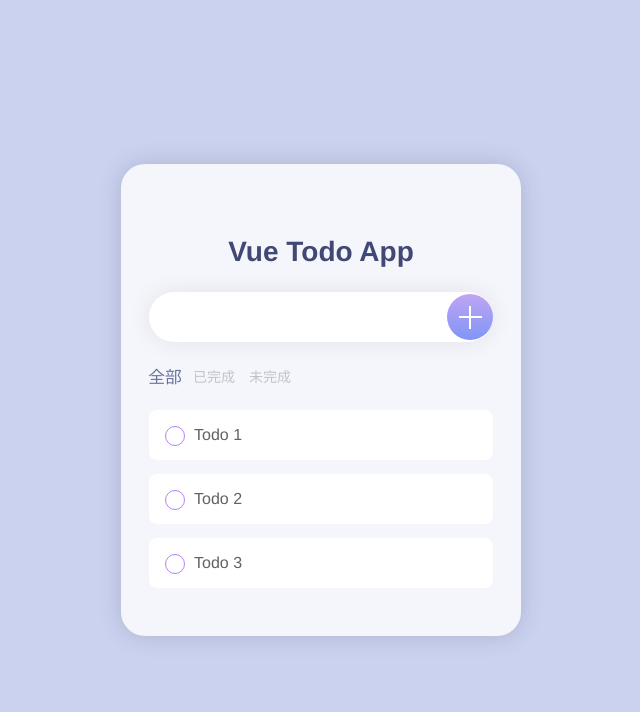
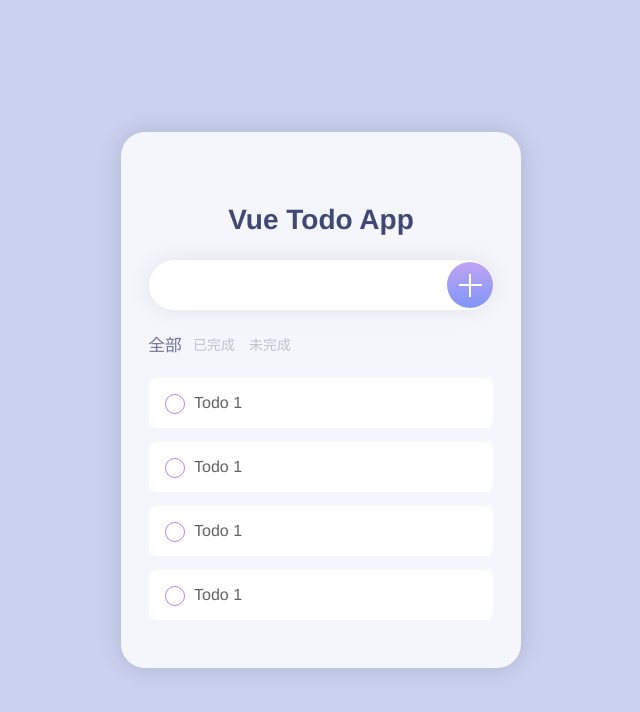
Before and after one commit to chenbowu/todo-app, a Vue app: page / in a window 1280 px wide. Shown: the top 712 px of the page, without its empty margins (319-959 px from the left). Built offline with nearby package versions, Linux system fonts and the light colour scheme.

Commit message:
chore: 抽离组件

```diff
--- a/src/App.vue
+++ b/src/App.vue
@@ -1,47 +1,18 @@
 <script setup lang="ts">
+import TodoAdd from './components/TodoAdd.vue'
+import TodoFilter from './components/TodoFilter.vue'
+import TodoList from './components/TodoList.vue'
 </script>
 
 <template>
   <main>
     <div class="container">
       <h1>Vue Todo App</h1>
-      <div class="input-add">
-        <input type="text">
-        <button>
-          <i class="plus"></i>
-        </button>
-      </div>
-      <div class="filters">
-        <span class="filter active">全部</span>
-        <span class="filter">已完成</span>
-        <span class="filter">未完成</span>
-      </div>
-      <div class="todo-list">
-        <div class="todo-item">
-          <label>
-            <input type="checkbox">
-            Todo 1
-            <span class="check-button"></span>
-          </label>
-        </div>
-        <div class="todo-item">
-          <label>
-            <input type="checkbox">
-            Todo 2
-            <span class="check-button"></span>
-          </label>
-        </div>
-        <div class="todo-item">
-          <label>
-            <input type="checkbox">
-            Todo 3
-            <span class="check-button"></span>
-          </label>
-        </div>
-      </div>
+      <TodoAdd />
+      <TodoFilter />
+      <TodoList />
     </div>
   </main>
-
 </template>
 
 <style>
@@ -76,116 +47,4 @@
     text-align: center;
     color: #414873;
   }
-
-  .input-add {
-    position: relative;
-    display: flex;
-    align-items: center;
-  }
-
-  .input-add input {
-    padding: 16px 52px 16px 18px;
-    border-radius: 48px;
-    border: none;
-    outline: none;
-    box-shadow: 0px 0px 24px rgba(0, 0, 0, 0.08);
-    width: 100%;
-    font-size: 16px;
-    color: #626262;
-  }
-
-  .input-add button {
-    width: 46px;
-    height: 46px;
-    border-radius: 50%;
-    background: linear-gradient(#c0a5f3, #7f95f7);
-    border: none;
-    outline: none;
-    color: white;
-    position: absolute;
-    right: 0;
-    cursor: pointer;
-  }
-
-  .input-add .plus {
-    display: block;
-    width: 100%;
-    height: 100%;
-    background: linear-gradient(#fff, #fff), linear-gradient(#fff, #fff);
-    background-size: 50% 2px, 2px 50%;
-    background-position: center;
-    background-repeat: no-repeat;
-  }
-
-  .filters {
-    display: flex;
-    margin: 24px 2px;
-    color: #c0c2ce;
-    font-size: 14px;
-  }
-
-  .filters .filter {
-    margin-right: 14px;
-    transition: 0.8s;
-  }
-
-  .filters .filter.active {
-    color: #6b729c;
-    transform: scale(1.2);
-  }
-
-  .todo-list {
-    display: grid;
-    row-gap: 14px;
-  }
-
-  .todo-item {
-    background: white;
-    padding: 16px;
-    border-radius: 8px;
-    color: #626262;
-  }
-
-  .todo-item label {
-    position: relative;
-    display: flex;
-    align-items: center;;
-    user-select: none;
-  }
-
-  .todo-item label span.check-button {
-    position: absolute;
-    top: 0;
-  }
-
-  .todo-item label span.check-button::before,
-  .todo-item label span.check-button::after  {
-    content: "";
-    display: block;
-    position: absolute;
-    width: 18px;
-    height: 18px;
-    border-radius: 50%;
-  }
-
-  .todo-item label span.check-button::before {
-    border: 1px solid #b382f9;
-  }
-
-  .todo-item label span.check-button::after {
-    background: #b382f9;
-    transition: 0.4s;
-    transform: translate(1px, 1px) scale(0.8);
-    opacity: 0;
-  }
-
-  .todo-item input {
-    margin-right: 16px;
-    /* 隐藏默认 input 框*/
-    opacity: 0;
-  }
-
-  .todo-item input:checked + span.check-button::after {
-    opacity: 1;
-  }
 </style>
--- /dev/null
+++ b/src/components/TodoAdd.vue
@@ -0,0 +1,55 @@
+<script lang="ts">
+    export default {
+        name: 'TodoAdd'
+    }
+</script>
+
+<template>
+      <div class="input-add">
+        <input type="text">
+        <button>
+          <i class="plus"></i>
+        </button>
+      </div>
+</template>
+<style scoped>
+  .input-add {
+    position: relative;
+    display: flex;
+    align-items: center;
+  }
+
+  .input-add input {
+    padding: 16px 52px 16px 18px;
+    border-radius: 48px;
+    border: none;
+    outline: none;
+    box-shadow: 0px 0px 24px rgba(0, 0, 0, 0.08);
+    width: 100%;
+    font-size: 16px;
+    color: #626262;
+  }
+
+  .input-add button {
+    width: 46px;
+    height: 46px;
+    border-radius: 50%;
+    background: linear-gradient(#c0a5f3, #7f95f7);
+    border: none;
+    outline: none;
+    color: white;
+    position: absolute;
+    right: 0;
+    cursor: pointer;
+  }
+
+  .input-add .plus {
+    display: block;
+    width: 100%;
+    height: 100%;
+    background: linear-gradient(#fff, #fff), linear-gradient(#fff, #fff);
+    background-size: 50% 2px, 2px 50%;
+    background-position: center;
+    background-repeat: no-repeat;
+  }
+</style>
--- /dev/null
+++ b/src/components/TodoFilter.vue
@@ -0,0 +1,32 @@
+<script lang="ts">
+  export default {
+    name: 'TodoFilter'
+  }
+</script>
+
+<template>
+      <div class="filters">
+        <span class="filter active">全部</span>
+        <span class="filter">已完成</span>
+        <span class="filter">未完成</span>
+      </div>
+</template>
+
+<style scoped>
+.filters {
+    display: flex;
+    margin: 24px 2px;
+    color: #c0c2ce;
+    font-size: 14px;
+  }
+
+  .filters .filter {
+    margin-right: 14px;
+    transition: 0.8s;
+  }
+
+  .filters .filter.active {
+    color: #6b729c;
+    transform: scale(1.2);
+  }
+</style>
--- /dev/null
+++ b/src/components/TodoList.vue
@@ -0,0 +1,20 @@
+<script lang="ts">
+    import TodoListItem from './TodoListItem.vue'
+    export default {
+    name: "TodoList",
+    components: { TodoListItem }
+}
+</script>
+
+<template>
+    <div class="todo-list">
+        <todo-list-item v-for="n in 4" :key="n"></todo-list-item>
+    </div>
+</template>
+
+<style scoped>
+  .todo-list {
+    display: grid;
+    row-gap: 14px;
+  }
+</style>
--- /dev/null
+++ b/src/components/TodoListItem.vue
@@ -0,0 +1,69 @@
+<script lang="ts">
+    export default {
+        name: 'TodoListItem'
+    }
+</script>
+
+<template>
+      <div class="todo-list">
+        <div class="todo-item">
+          <label>
+            <input type="checkbox">
+            Todo 1
+            <span class="check-button"></span>
+          </label>
+        </div>
+      </div>
+</template>
+
+<style scoped>
+  .todo-item {
+    background: white;
+    padding: 16px;
+    border-radius: 8px;
+    color: #626262;
+  }
+
+  .todo-item label {
+    position: relative;
+    display: flex;
+    align-items: center;;
+    user-select: none;
+  }
+
+  .todo-item label span.check-button {
+    position: absolute;
+    top: 0;
+  }
+
+  .todo-item label span.check-button::before,
+  .todo-item label span.check-button::after  {
+    content: "";
+    display: block;
+    position: absolute;
+    width: 18px;
+    height: 18px;
+    border-radius: 50%;
+  }
+
+  .todo-item label span.check-button::before {
+    border: 1px solid #b382f9;
+  }
+
+  .todo-item label span.check-button::after {
+    background: #b382f9;
+    transition: 0.4s;
+    transform: translate(1px, 1px) scale(0.8);
+    opacity: 0;
+  }
+
+  .todo-item input {
+    margin-right: 16px;
+    /* 隐藏默认 input 框*/
+    opacity: 0;
+  }
+
+  .todo-item input:checked + span.check-button::after {
+    opacity: 1;
+  }
+</style>
```
